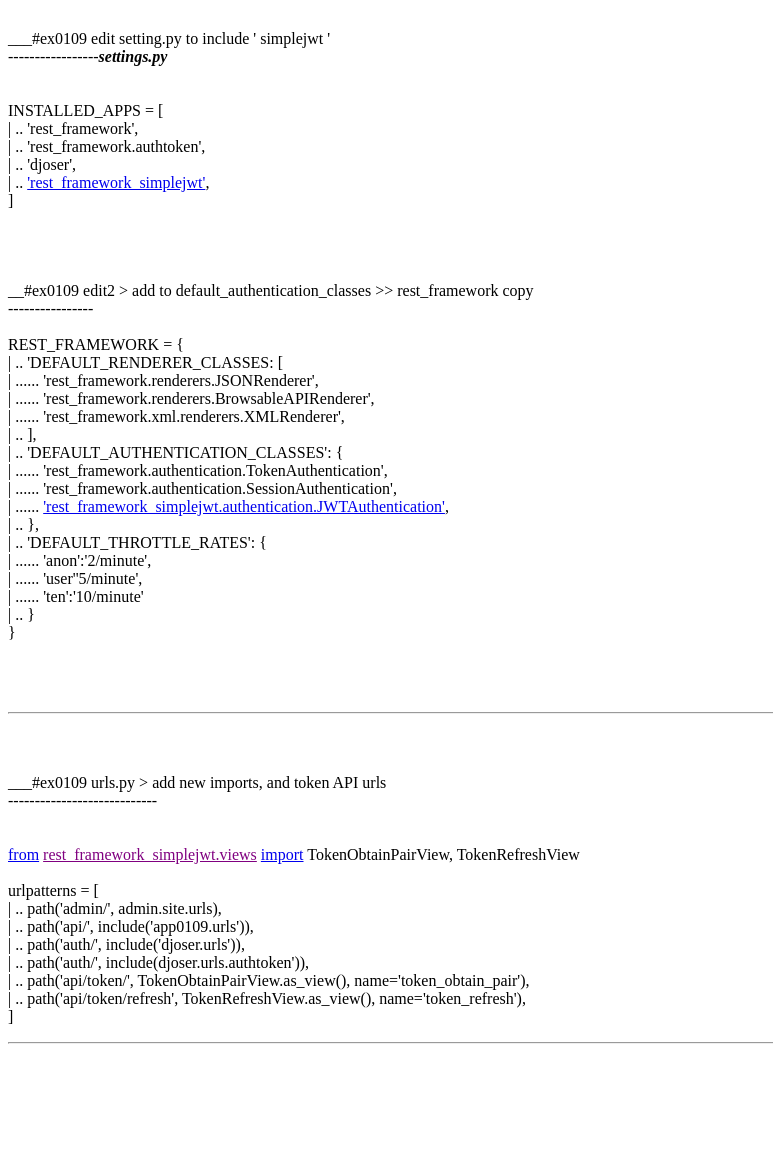
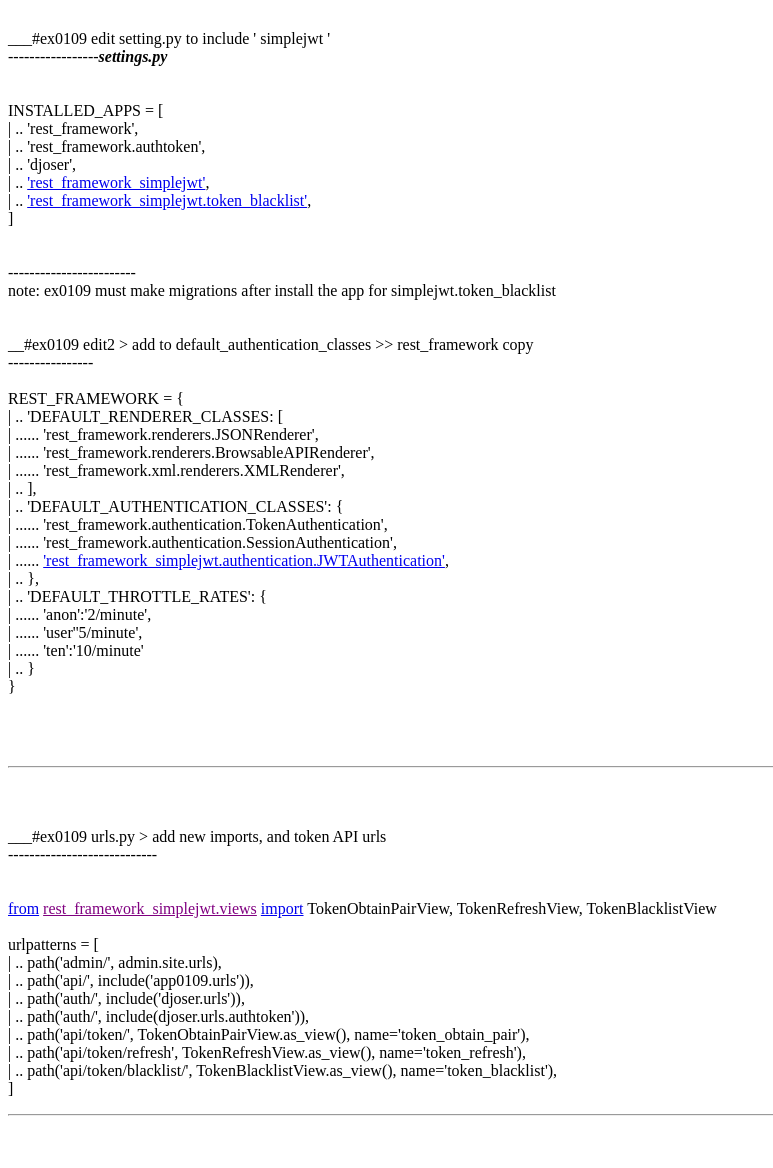
Before and after one commit to py3user22/0109_django_proj, a Django app: template app0109/templates/0109_authentication_endpoints.html in a window 1280 px wide. Shown: the part 197-1365 px from the top of the page, without its empty margins (0-773 px from the left). Before the commit the page ends 1241 px from the top, so only its background shows below. Run offline with Django 5.2, Linux system fonts and the light colour scheme; the template is opened without the code that fills it, so the values that code supplies are empty.

Commit message:
0109 notes

```diff
--- a/app0109/templates/0109_authentication_endpoints.html
+++ b/app0109/templates/0109_authentication_endpoints.html
@@ -31,9 +31,13 @@
         | .. 'rest_framework.authtoken', <br>
         | .. 'djoser', <br>
         | .. <a href="simp">'rest_framework_simplejwt'</a>, <br>
+        | .. <a href="simm">'rest_framework_simplejwt.token_blacklist'</a>, <br>
         ] <br>
         <br>
         <br>
+        ------------------------<br>
+        note: ex0109 must make migrations after install the app for simplejwt.token_blacklist <br>
+
         <br>
         <br>
         __#ex0109 edit2 > add to default_authentication_classes >> rest_framework copy <br>----------------<br><br>
@@ -65,7 +69,7 @@
         ___#ex0109 urls.py > add new imports, and token API urls <br>----------------------------<br>
         <br>
         <br>
-        <a href="from">from</a> <a href="sjwt" class="rrss">rest_framework_simplejwt.views</a> <a href="impo">import</a> TokenObtainPairView, TokenRefreshView <br>
+        <a href="from">from</a> <a href="sjwt" class="rrss">rest_framework_simplejwt.views</a> <a href="impo">import</a> TokenObtainPairView, TokenRefreshView, TokenBlacklistView <br>
         <br>
         urlpatterns = [ <br>
         | .. path('admin/', admin.site.urls), <br>
@@ -74,7 +78,7 @@
         | .. path('auth/', include(djoser.urls.authtoken')), <br>
         | .. path('api/token/', TokenObtainPairView.as_view(), name='token_obtain_pair'), <br>
         | .. path('api/token/refresh', TokenRefreshView.as_view(), name='token_refresh'), <br>
-
+        | .. path('api/token/blacklist/', TokenBlacklistView.as_view(), name='token_blacklist'), <br>
         ] <br>
     </p>
     <hr>
```
